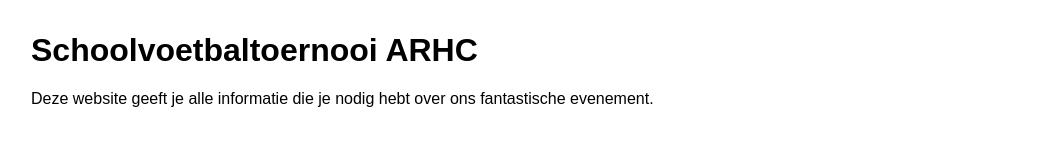
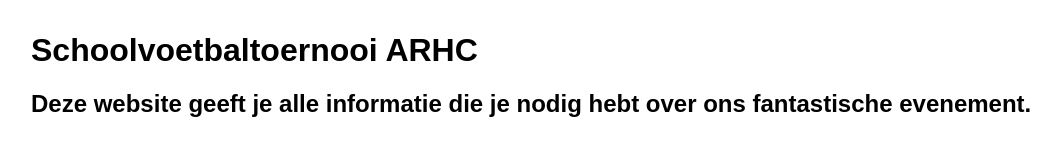
Before and after one commit to benksmit/Schoolvoetbal_website, a plain HTML site: page index.html in a window 1280 px wide. Shown: the whole page, without its empty margins (1-1062 px from the left). Drawn offline with Linux system fonts and the light colour scheme.

Commit message:
WebLab Run 02-11-2026 09:07:49 (UTC+01:00)

```diff
--- a/index.html
+++ b/index.html
@@ -8,7 +8,7 @@
 </head>
 <body>
   <h1>Schoolvoetbaltoernooi ARHC</h1>
-   <p>Deze website geeft je alle informatie die je nodig hebt over ons fantastische evenement.</p>
+   <h2>Deze website geeft je alle informatie die je nodig hebt over ons fantastische evenement.</h2>
   <script src="script.js"></script>
 </body>
 </html>
```
Also changed, not shown: 1 other file.
